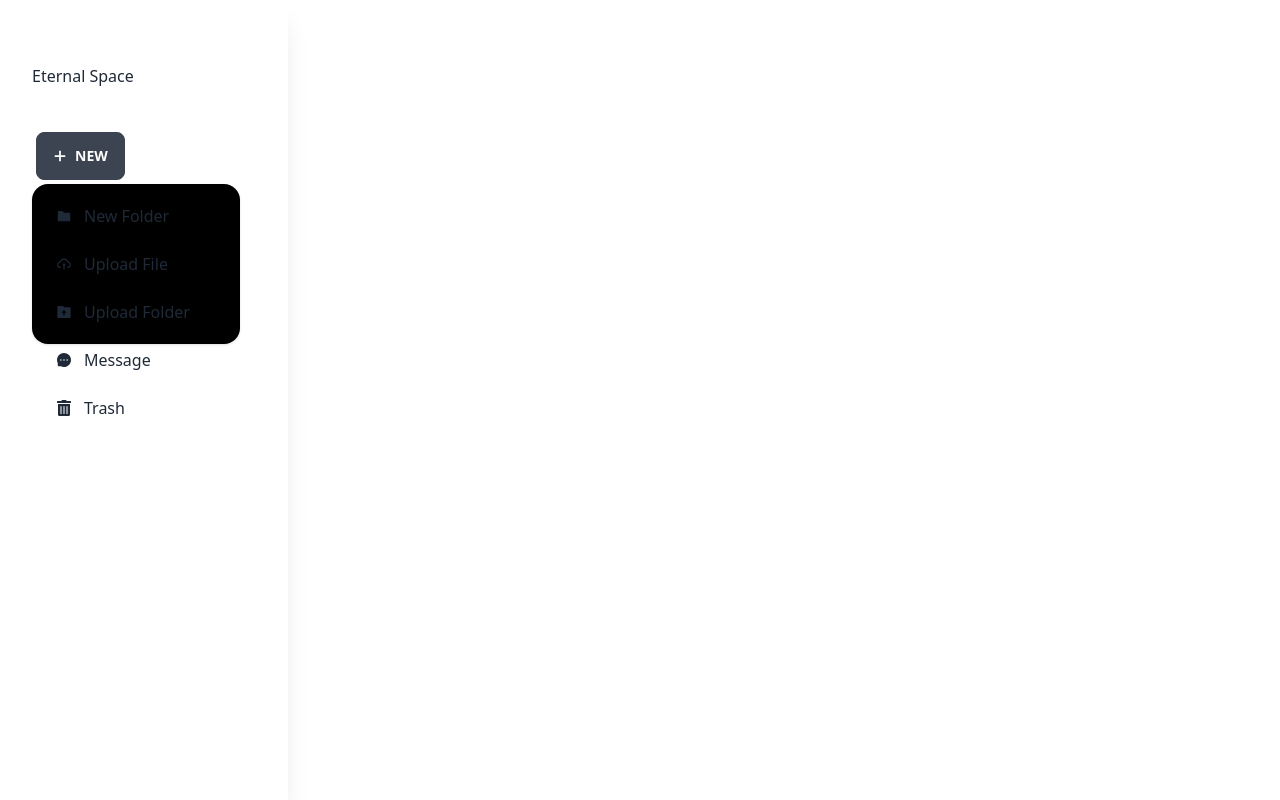
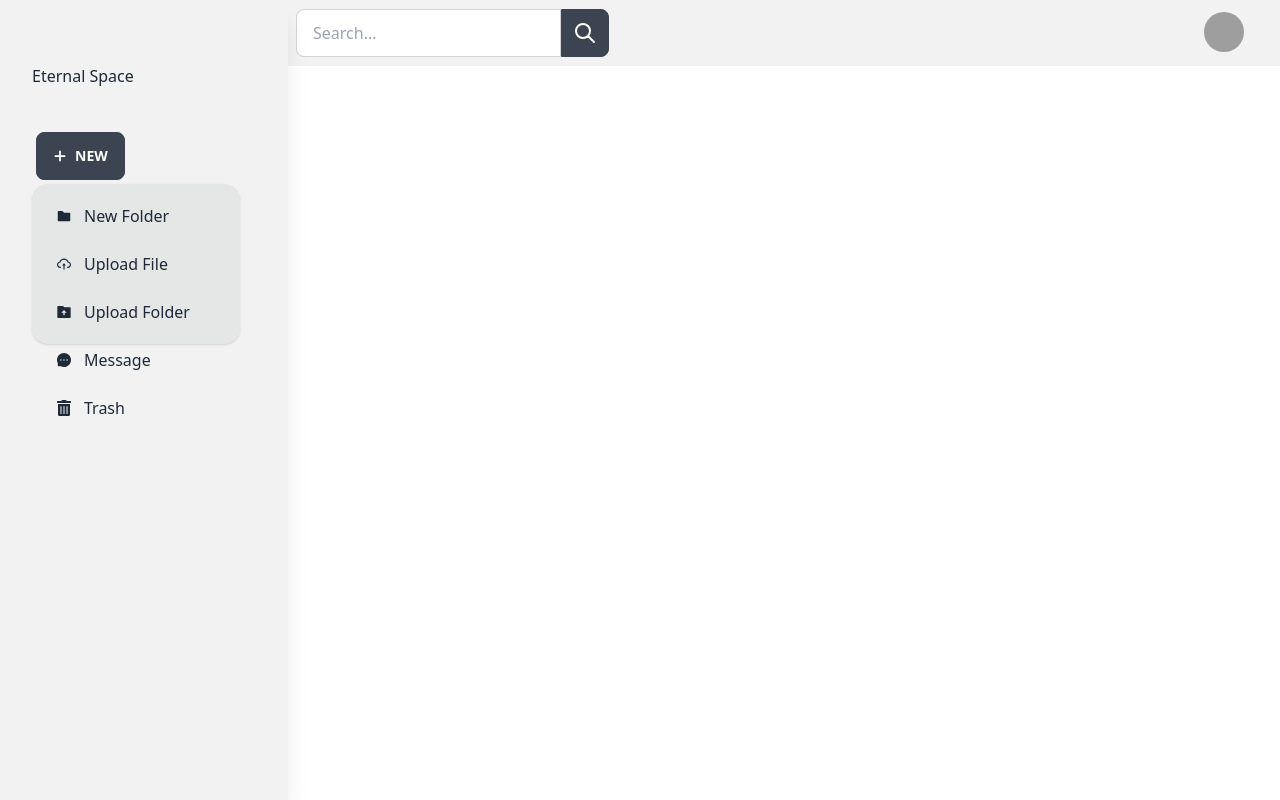
Before and after one commit to Raushan132/storage_front-end, a React (Vite) app: page / in a window 1280 px wide. Both pictures are taken after a click on the label "NEW". Built offline with nearby package versions, Linux system fonts and the light colour scheme; grey boxes are pictures that could not be loaded.

Commit message:
add topbar component

```diff
--- a/src/App.jsx
+++ b/src/App.jsx
@@ -1,5 +1,6 @@
 import { useState } from 'react'
 import SideBar from './components/sidebar/SideBar'
+import TopBar from './components/topbar/TopBar'
 
 
 
@@ -8,6 +9,7 @@ function App() {
 
   return (
     <>
+      <TopBar />
       <SideBar />
     </>
   )
--- a/src/components/sidebar/SideBar.jsx
+++ b/src/components/sidebar/SideBar.jsx
@@ -8,7 +8,7 @@ import {RiFolderUploadFill} from 'react-icons/ri'
 const SideBar = () => {
     return (
         <>
-            <div className=' shadow-xl h-screen fixed'>
+            <div className=' shadow-xl bg-base-200 h-screen fixed z-20'>
                 <div className=' px-8 my-16  w-full'>
 
                     <div>
@@ -16,14 +16,14 @@ const SideBar = () => {
                     </div>
                     <div className="mt-10 dropdown dropdown-bottom">
                         <label tabIndex={0} className="btn m-1"><GoPlus className='mr-2'/> New</label>
-                        <ul tabIndex={0} className="dropdown-content menu p-2 shadow bg-black rounded-box w-52">
+                        <ul tabIndex={0} className="dropdown-content menu p-2 shadow bg-base-300 rounded-box w-52">
                             <li><a><AiFillFolder />New Folder</a></li>
                             <li><a><AiOutlineCloudUpload />Upload File</a></li>
                             <li><a><RiFolderUploadFill />Upload Folder</a></li>
                         </ul>
                     </div>
 
-                    <ul className="menu menu-compact lg:menu-normal bg-base-100 w-56 p-2 rounded-box">
+                    <ul className="menu menu-compact lg:menu-normal bg-base-200 w-56 p-2 rounded-box">
                         <li><a><CiHardDrive /> My Disk</a></li>
                         <li><a><AiFillStar />Starred</a></li>
                         <li><a><AiOutlineShareAlt />Shared with me</a></li>
--- /dev/null
+++ b/src/components/topbar/TopBar.jsx
@@ -0,0 +1,40 @@
+
+
+const TopBar = () => {
+    return (
+        <>
+            <div className="navbar bg-base-200 fixed z-10">
+
+                <div className="flex-grow pl-72 gap-2">
+                    <div className="flex-1 form-control">
+                        <div className="input-group">
+                            <input type="text" placeholder="Search…" className="input input-bordered" />
+                            <button className="btn btn-square">
+                                <svg xmlns="http://www.w3.org/2000/svg" className="h-6 w-6" fill="none" viewBox="0 0 24 24" stroke="currentColor"><path strokeLinecap="round" strokeLinejoin="round" strokeWidth="2" d="M21 21l-6-6m2-5a7 7 0 11-14 0 7 7 0 0114 0z" /></svg>
+                            </button>
+                        </div>
+                    </div>
+                    <div className="dropdown dropdown-end pr-6">
+                        <label tabIndex={0} className="btn btn-ghost btn-circle avatar">
+                            <div className="w-10 rounded-full">
+                                <img src="https://www.pngall.com/wp-content/uploads/5/Profile-Transparent.png" />
+                            </div>
+                        </label>
+                        <ul tabIndex={0} className="mt-3 p-2 shadow menu menu-compact dropdown-content bg-base-200 rounded-box w-52">
+                            <li>
+                                <a className="justify-between">
+                                    Profile
+                                    <span className="badge">New</span>
+                                </a>
+                            </li>
+                            <li><a>Settings</a></li>
+                            <li><a>Logout</a></li>
+                        </ul>
+                    </div>
+                </div>
+            </div>
+        </>
+    )
+}
+
+export default TopBar
```
Also changed, not shown: src/layout/Layout.jsx (added, +11 -0 lines).
